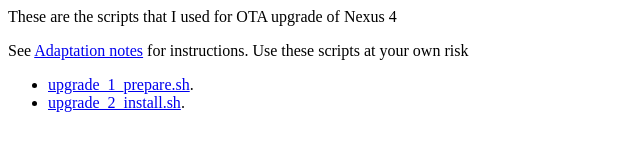
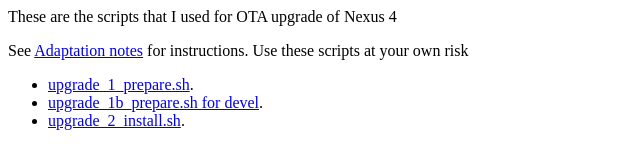
Before and after one commit to rinigus/rinigus.github.io, a plain HTML site: page sfos/index.html in a window 1280 px wide. Shown: the whole page, without its empty margins (0-640 px from the left). Drawn offline with Linux system fonts and the light colour scheme.

Commit message:
adding devel

```diff
--- a/sfos/index.html
+++ b/sfos/index.html
@@ -8,6 +8,7 @@
     <p>See <a href="https://wiki.merproject.org/wiki/Adaptations/libhybris/Install_SailfishOS_for_mako">Adaptation notes</a> for instructions. Use these scripts at your own risk
     <ul>
       <li><a href="upgrade_1_prepare.sh">upgrade_1_prepare.sh</a>.
+      <li><a href="upgrade_1b_prepare.sh">upgrade_1b_prepare.sh for devel</a>.
       <li><a href="upgrade_2_install.sh">upgrade_2_install.sh</a>.
     </ul>
 
```
Also changed, not shown: 1 other file.
